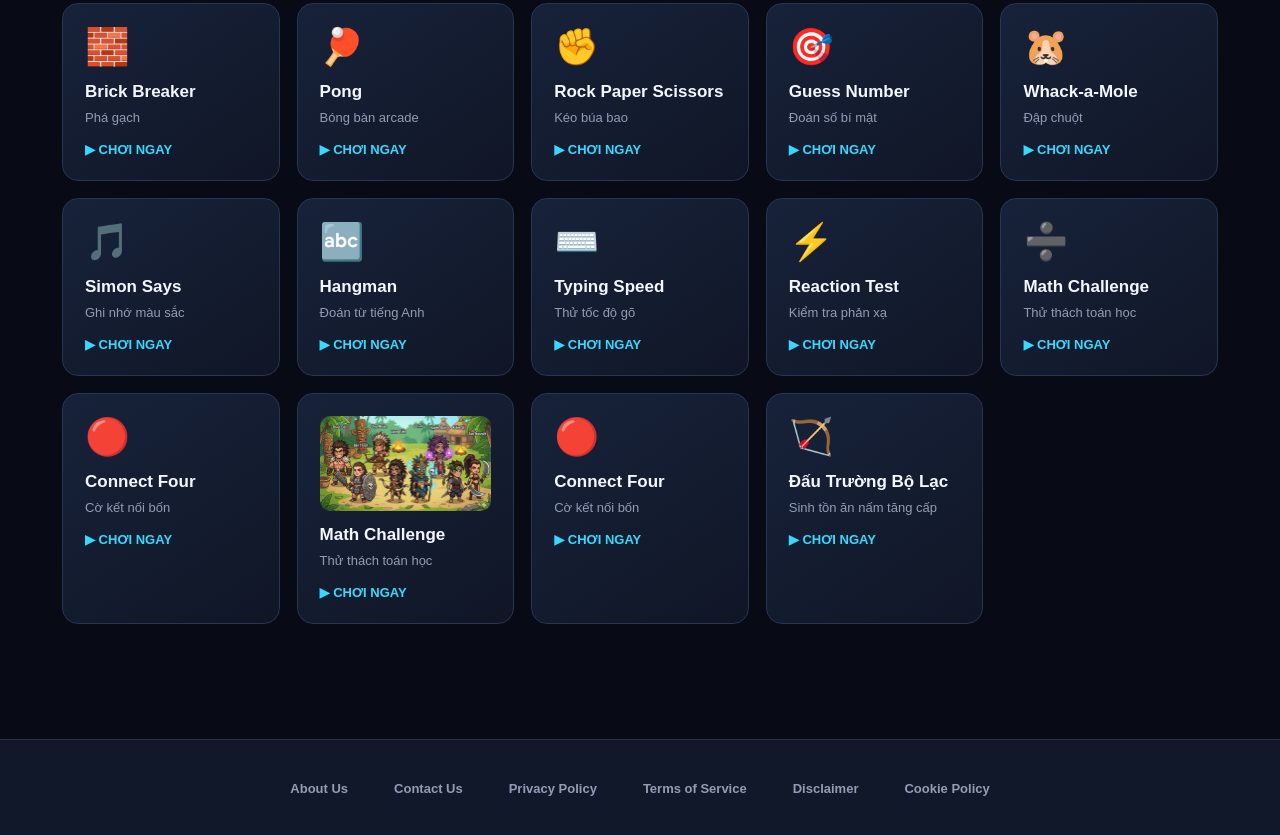
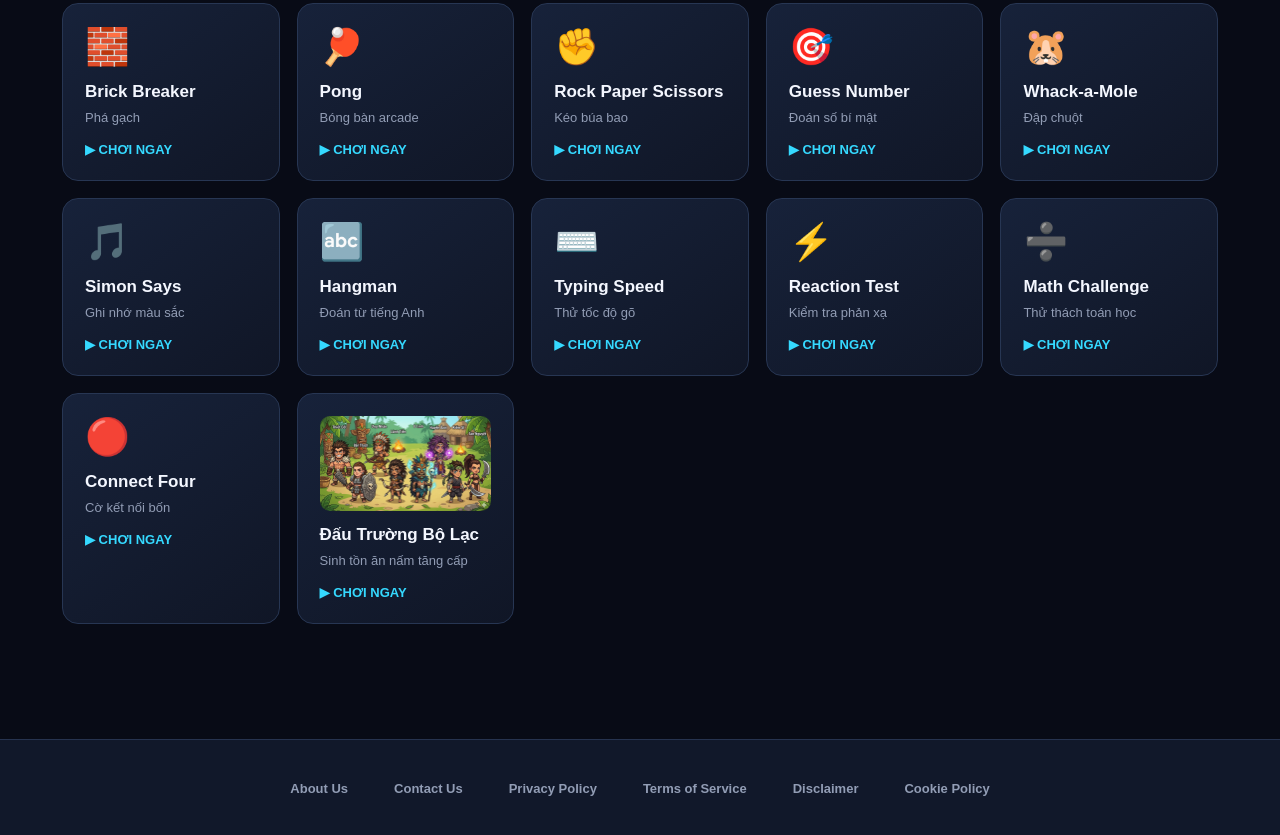
Before and after one commit to playzonevn/playzone, a plain HTML site: page index.html in a window 1280 px wide. Shown: the part 775-1610 px from the top of the page. Drawn offline with Linux system fonts and the light colour scheme.

Commit message:
Update index.html

```diff
--- a/index.html
+++ b/index.html
@@ -390,8 +390,6 @@ const games=[
  ["⚡","Reaction Test","Kiểm tra phản xạ","Reaction Test"],
  ["➗","Math Challenge","Thử thách toán học","Math Challenge"],
  ["🔴","Connect Four","Cờ kết nối bốn","Connect Four"],
- ["➗","Math Challenge","Thử thách toán học","Math Challenge"],
- ["🔴","Connect Four","Cờ kết nối bốn","Connect Four"],
  ["🏹","Đấu Trường Bộ Lạc","Sinh tồn ăn nấm tăng cấp","Tribal Arena"]
 ];
 let english = false;
```
